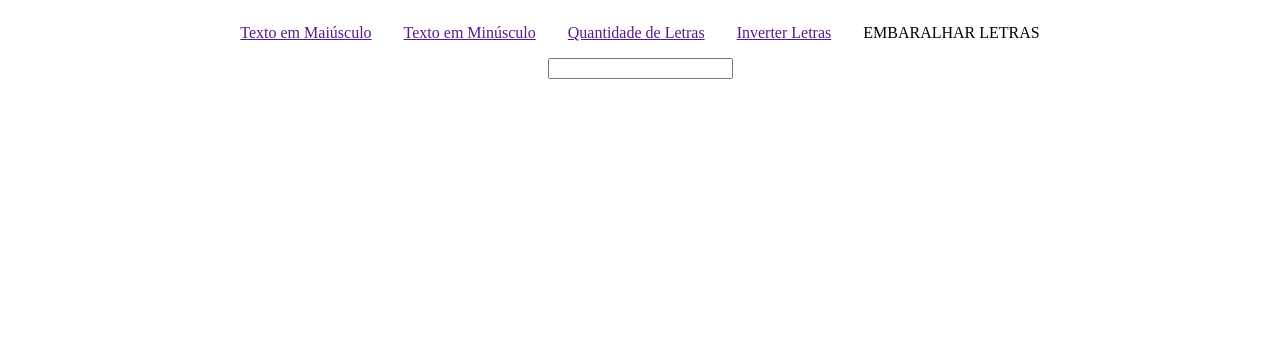
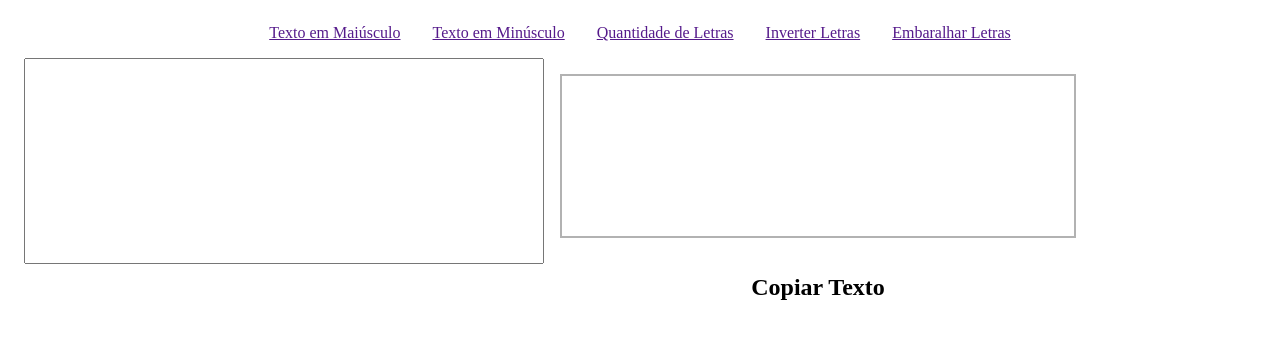
Before and after one commit to Rafael-doctom/to-upper-functions, a plain HTML site: page index.html in a window 1280 px wide. Drawn offline with Linux system fonts and the light colour scheme.

Commit message:
atualizando o js

```diff
--- a/assets/css/style.css
+++ b/assets/css/style.css
@@ -14,5 +14,24 @@
 
 /* CAIXA DE TEXTO */
 #textBox{
+    /* text-align: left; */
+    display: flex;
+}
+#textBox input{
+    height: 25vh;
+    width: 40vw;
+    margin-left: 1rem;
+}
+
+.caixa-imprime{
+    display: flex;
+    flex-direction: column;
     text-align: center;
 }
+#caixa{
+    background: white;
+    border: 2px solid rgba(0, 0, 0, 0.301);
+    height: 20vh;
+    width: 40vw;
+    margin: 1rem;
+}
--- /dev/null
+++ b/assets/js/script.js
@@ -0,0 +1,19 @@
+const letraMaiuscula = document.getElementById("upperCase")
+
+const caixaDigitacao = document.getElementById("caixa-input")
+
+const caixa = document.getElementById("caixa")
+
+
+function functionUpper() {
+
+
+    // console.log(`O texto está: ${caixa.toUpperCase()}`)
+
+    caixa.innerText= `${caixaDigitacao.toUpperCase()}`
+
+
+
+
+
+}
--- a/index.html
+++ b/index.html
@@ -11,8 +11,8 @@
 <body>
     <div id="ToUpperLower">
         <div id="content">
-            <div id="uperCase">
-                <a href="">
+            <div id="upperCase">
+                <a href="" onclick="functionUpper()">
                     Texto em Maiúsculo
                 </a>
             </div>
@@ -35,16 +35,32 @@
                 </a>
             </div>
 
-            <div>
-                EMBARALHAR LETRAS
+            <div class="embaralhar">
+                <a href="">
+                    Embaralhar Letras
+                </a>
             </div>
         </div>
 
         <div id="textBox">
-            <input type="text" name="" id="">
+            <div id="caixa-input">
+                <input type="text" name="" id="">
+            </div>
+
+            <div class="caixa-imprime">
+                <div id="caixa">
+
+                </div>
+                <div class="copiar-texto">
+                    <h2>Copiar Texto</h2>
+                </div>
+            </div>
         </div>
     </div>
 
+
+
+    <script src="assets/js/script.js"></script>
 </body>
 
 </html>
```
